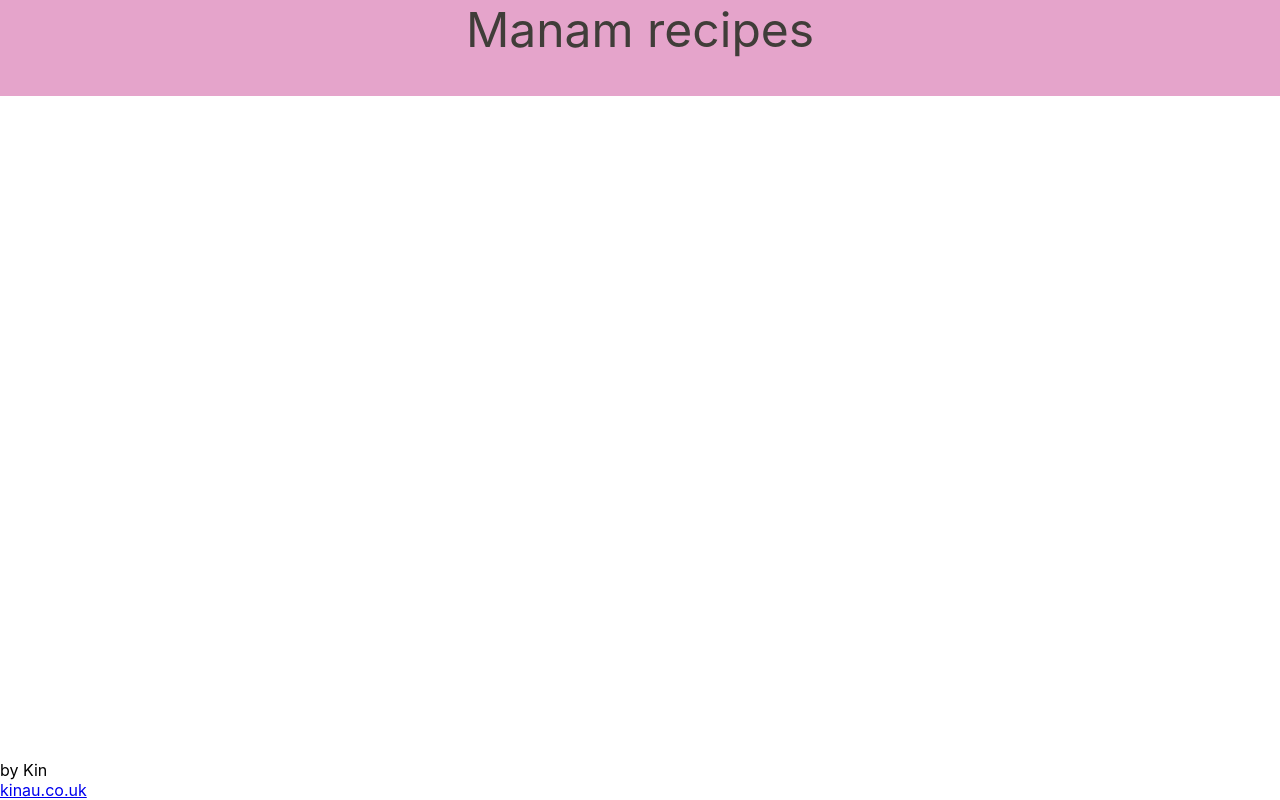
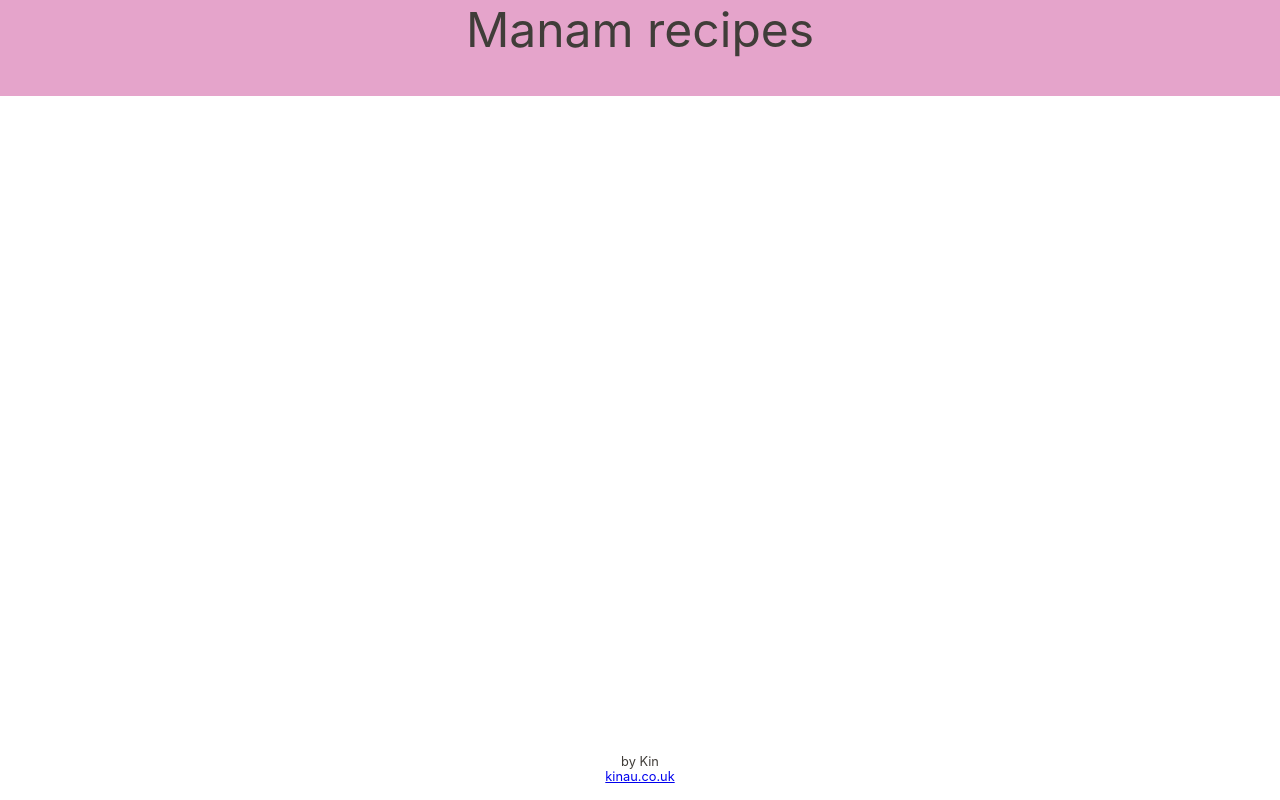
Before and after one commit to kin-au/manam-recipes, a React (Create React App) app: page / in a window 1280 px wide. Built offline with nearby package versions, Linux system fonts and the light colour scheme.

Commit message:
footer style

```diff
--- /dev/null
+++ b/src/components/Footer/Footer.style.js
@@ -0,0 +1,14 @@
+import styled from "styled-components";
+import { lightTheme } from "../../themes";
+
+const Footer = styled.footer`
+  display: flex;
+  flex-direction: column;
+  align-items: center;
+  width: 100%;
+  margin: 1rem 0rem;
+  color: ${lightTheme.colors.primary};
+  font-size: 0.8rem;
+`;
+
+export { Footer };
--- a/src/components/Footer/Footer.tsx
+++ b/src/components/Footer/Footer.tsx
@@ -1,14 +1,15 @@
 import React from "react";
+import * as SC from "./Footer.style.js";
 
 const Footer = () => {
   return (
     <>
-      <footer>
+      <SC.Footer>
         <p>by Kin</p>
         <a href="https://kinau.co.uk" target="_blank" rel="noopener noreferrer">
           kinau.co.uk
         </a>
-      </footer>
+      </SC.Footer>
     </>
   );
 };
```
